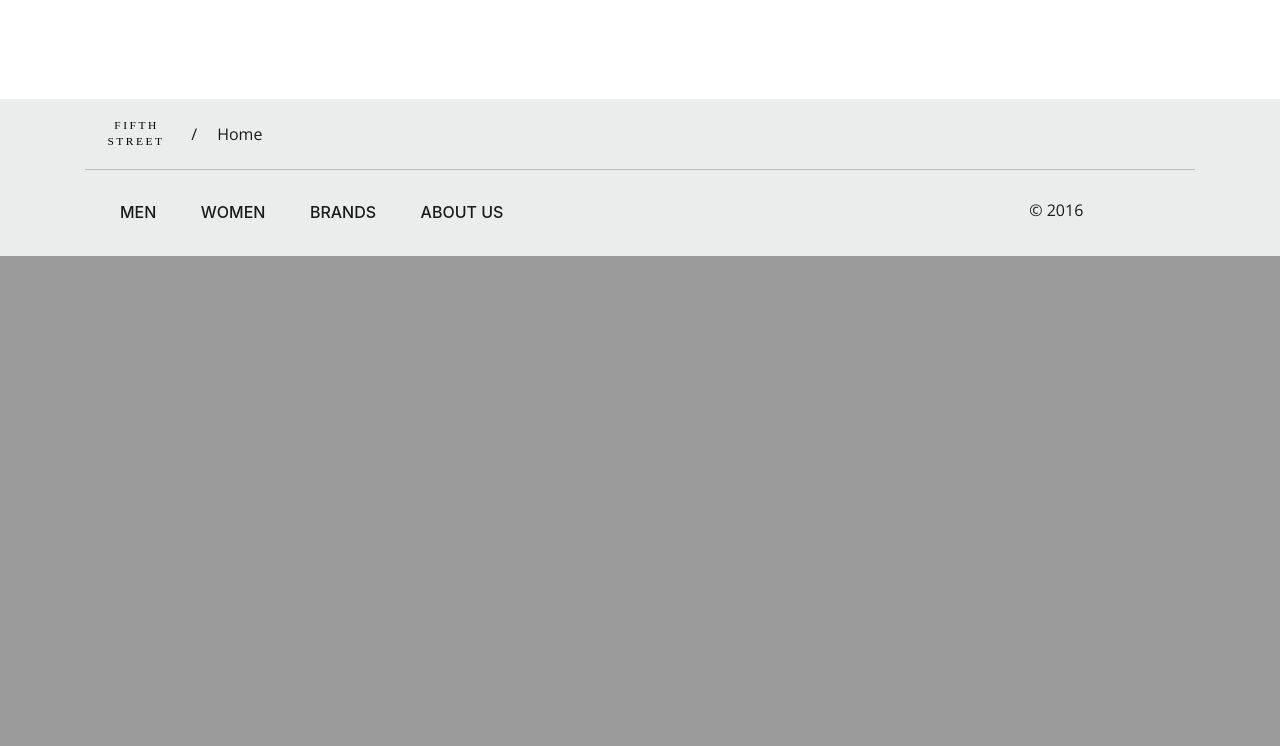
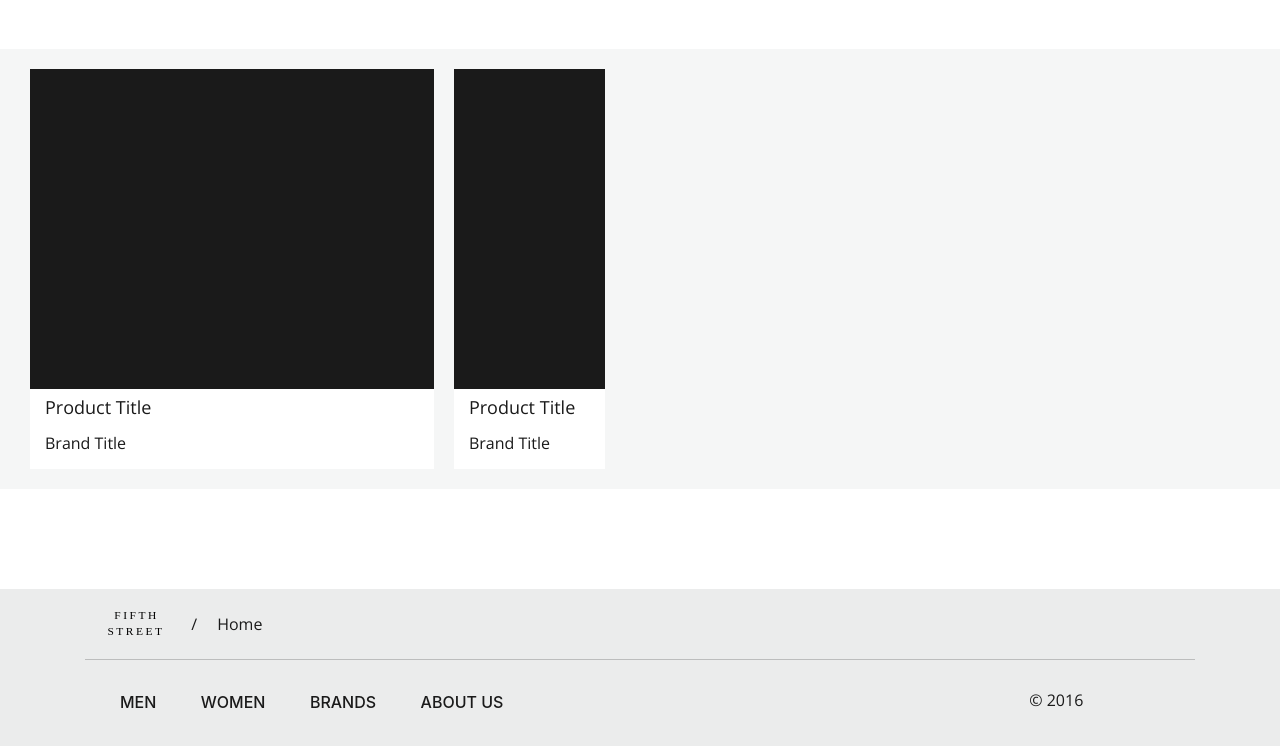
Before and after one commit to kishan042/FifthStreet, a PHP site: page / in a window 1280 px wide. Shown: the part 1604-2350 px from the top of the page. Before the commit the page ends 1860 px from the top, so only its background shows below. Run offline with PHP 8.4, Linux system fonts and the light colour scheme; some libraries are stand-ins or nearby versions.

Commit message:
Start of Feature-intro module

```diff
--- a/CSS/Styles.css
+++ b/CSS/Styles.css
@@ -4004,12 +4004,12 @@ button:focus {
    -------------------------------------------------------- */
 .product-finder {
   width: 100%;
-  height: 75vh;
+  height: 100vh;
   display: flex;
   flex-direction: column; }
 
 .column {
-  height: 19vh;
+  height: 25vh;
   flex: 1;
   background-size: cover;
   background-position: center; }
@@ -4044,8 +4044,7 @@ button:focus {
     flex-direction: row; }
 
   .column {
-    position: relative;
-    height: 75vh;
+    height: 100vh;
     width: 25vw; }
 
   .content {
@@ -4053,7 +4052,7 @@ button:focus {
     align-items: center; }
 
   .box {
-    width: 16vw;
+    width: 19vw;
     height: 6vw;
     border: 2px solid #fff;
     flex-direction: column;
@@ -4091,7 +4090,7 @@ button:focus {
   .column-focus {
     width: 100% !important;
     height: 100% !important;
-    background-color: rgba(0, 0, 0, 0.4);
+    background-color: rgba(0, 0, 0, 0.5);
     border: none; } }
 /* --------------------------------------------------------
    Men | Women | brand individual page modules
--- /dev/null
+++ b/INC/Feature-intro.php
@@ -0,0 +1,188 @@
+<!-- Sass file = _feature-intro.scss -->
+
+
+<!-- Feature-intro -->
+
+<!--
+<style>
+
+
+.flex-grid-thirds {
+  display: flex;
+  justify-content: space-around;
+}
+.flex-grid-thirds .col {
+  width: 100%;
+  height: 200px;
+}
+
+.col {
+  background: #1a1a1a;
+  color: #fff;
+  padding: 20px;
+}
+
+
+}
+
+
+
+
+</style> -->
+
+<!-- <div class="col-xs-6">
+<div class="flex-grid-thirds">
+  <div class="col">This little piggy went to market.</div>
+  <div class="col hide">This little piggy stayed home.</div>
+  <div class="col hide">This little piggy.</div>
+</div>
+</div>
+ -->
+
+
+
+
+
+	<style>
+
+
+
+.img-s {
+	/*overflow: hidden;*/
+	    overflow-x: scroll;
+        -webkit-overflow-scrolling:touch;
+        -moz-overflow-scrolling:touch;
+
+        overflow-y: hidden;
+
+        padding: 20px
+}
+
+.flex-grid-thirds {
+  display: flex;
+  justify-content: flex-start;
+
+/*width is = amount of image blocks minus 1
+This is to allow the next image block to display*/
+  width: 300%;
+  height: 50vh;
+
+}
+
+::-webkit-scrollbar{
+	   display: none;
+}
+
+/*.flex-grid-thirds .col {
+  width: 32%;
+}*/
+
+
+	.col {
+
+
+	  background: #fff;
+
+
+
+	  width: 25%;
+	  margin: 0 10px;
+	  height: 50vh;
+
+
+	}
+
+.img-test{
+	width: 100%;
+	height: 80%;
+	background: #1a1a1a;
+
+	padding: 10px;
+
+	display: block;
+	margin: 0 auto;
+}
+
+h3, h4{
+		  /*color: #fff;*/
+		  padding-left: 15px;
+		margin-bottom: 0px;
+}
+
+
+
+
+
+	</style>
+
+<div class="row mx-0 bg-gray-lightest">
+	<div class="img-s">
+		<div class="flex-grid-thirds">
+		  <div class="col">
+			  <div class="img-test"></div>
+			  <h3>Product Title</h3>
+			  <h4>Brand Title</h4>
+		  </div>
+		  <div class="col">
+	 		  <div class="img-test"></div>
+			  <h3>Product Title</h3>
+			  <h4>Brand Title</h4>
+		  </div>
+		  <div class="col">
+			  <div class="img-test"></div>
+			  <h3>Product Title</h3>
+			  <h4>Brand Title</h4>
+		  </div>
+		  <div class="col">
+			  <div class="img-test"></div>
+			  <h3>Product Title</h3>
+			  <h4>Brand Title</h4>
+		  </div>
+
+		</div>
+	</div>
+</div>
+
+
+
+<!--
+<style>
+
+
+.flex-grid-thirds {
+  display: flex;
+  justify-content: space-around;
+}
+.flex-grid-thirds, .col {
+  width: 100%;
+  height: 100%;
+}
+
+.col {
+  background: #1a1a1a;
+  color: #fff;
+
+
+}
+
+
+</style> -->
+
+<!-- <div class="row mx-0">
+<div class="col-xs-6">
+	<div class="flex-grid-thirds">
+	  <div class="col">This little piggy went to market.</div>
+	  <div class="col">This little piggy stayed home.</div>
+	  <div class="col">This little piggy.</div>
+	</div>
+</div>
+	<div class="col-xs-6">
+	<div class="flex-grid-thirds">
+	  <div class="col">This little piggy went to market.</div>
+	  <div class="col">This little piggy stayed home.</div>
+	  <div class="col">This little piggy.</div>
+	</div>
+</div>
+</div>
+
+ -->
--- a/INC/Product-finder.php
+++ b/INC/Product-finder.php
@@ -2,12 +2,6 @@
 
 
 <!-- Product finder -->
-
-
-<!--	1. Add <a> around each section for linking-->
-
-
-
 
 
 <div class="product-finder">
@@ -28,7 +22,7 @@
 	</div>
 	<div id="section-women" class="column"style="background-image: url(https://images.unsplash.com/photo-1445404590072-16ef9c18bd83?dpr=2&auto=format&fit=crop&w=1500&h=1000&q=80&cs=tinysrgb&crop=);">
 		<div class="content">
-			<div class="box tint-8">
+			<div class="box tint-5">
 				<h3 class="h3-alt txt-white pr-1">WOMEN</h3>
 				<img src="IMG/icons/arrow-right-white.svg">
 
@@ -43,7 +37,7 @@
 	</div>
 	<div id="section-brands" class="column"style="background-image: url(https://images.unsplash.com/photo-1459173422306-0ce3fb37f832?dpr=2&auto=format&fit=crop&w=1500&h=1000&q=80&cs=tinysrgb&crop=);">
 		<div class="content">
-			<div class="box tint-8">
+			<div class="box tint-5">
 				<h3 class="h3-alt txt-white pr-1">BRANDS</h3>
 				<img src="IMG/icons/arrow-right-white.svg">
 
@@ -59,7 +53,7 @@
 	</div>
 	<div id="section-lo" class="column"style="background-image: url(https://images.unsplash.com/photo-1445384763658-0400939829cd?dpr=2&auto=format&fit=crop&w=1500&h=1000&q=80&cs=tinysrgb&crop=);">
 		<div class="content">
-			<div class="box tint-8">
+			<div class="box tint-5">
 				<h3 class="h3-alt txt-white pr-1">NEW OFFERS</h3>
 				<img src="IMG/icons/arrow-right-white.svg">
 
--- a/index.php
+++ b/index.php
@@ -35,9 +35,17 @@
 // Spacing
 //include 'INC/Spacing-mt-50.php';
 
+// Product-finder
 include 'INC/Product-finder.php';
 
+// Spacing
+include 'INC/Spacing-mt-50.php';
+
+// Product-finder
+include 'INC/Feature-intro.php';
+
 ?>
+
 
 
 
--- a/scss/_product-finder.scss
+++ b/scss/_product-finder.scss
@@ -4,7 +4,7 @@
 	.product-finder{
 		width: 100%;
 		// Same height as hero module
-		height: 75vh;
+		height: 100vh;
 
 		display: flex;
 		flex-direction: column;
@@ -13,7 +13,7 @@
 	.column {
 		// As the height = 75vh / 4 = ~18.5vh
 		// so the height = 19vh for safari
-		height: 19vh;
+		height: 25vh;
 		flex: 1;
 
 		background-size: cover;
@@ -70,9 +70,9 @@
 	}
 
 	.column {
-		position: relative;
 
-		height: 75vh;
+
+		height: 100vh;
 		width: 25vw;
 	}
 
@@ -82,7 +82,7 @@
 	}
 
 	.box{
-		width: 16vw;
+		width: 19vw;
 		height: 6vw;
 		border: 2px solid $white;
 
@@ -157,7 +157,7 @@
 		height: 100% !important;
 
 		// to control the .box background
-		background-color: rgba(0,0,0,.4);
+		background-color: rgba(0,0,0,.5);
 		border: none;
 	}
 
```
Also changed, not shown: 1 other file.
